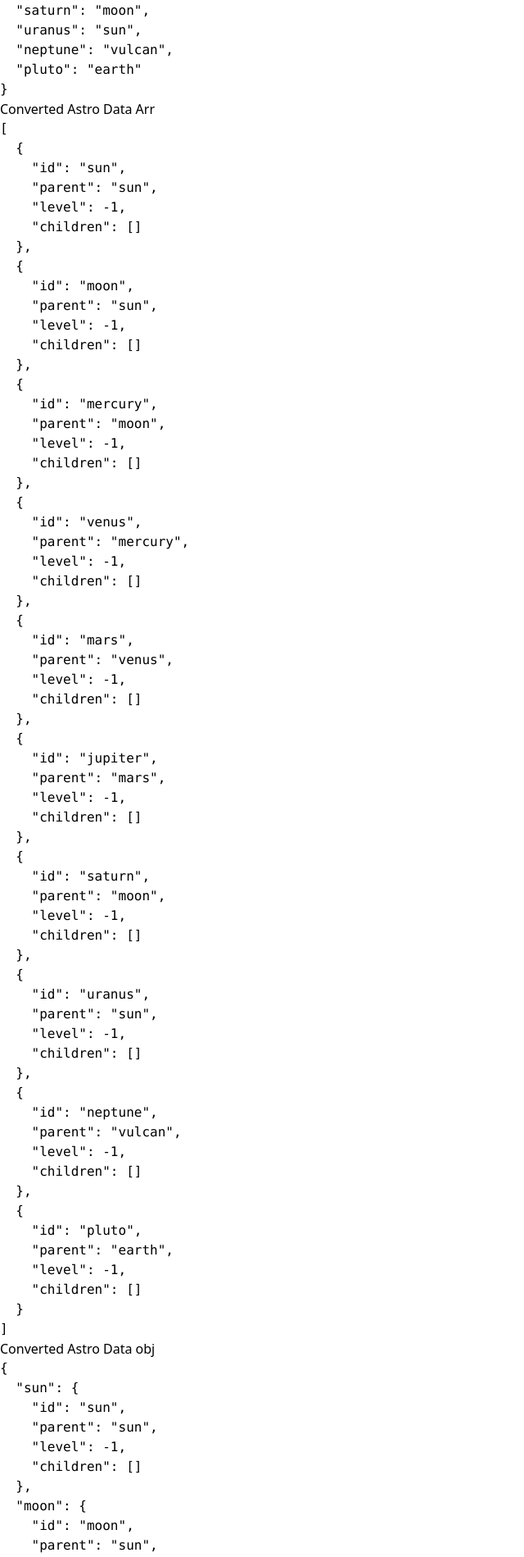
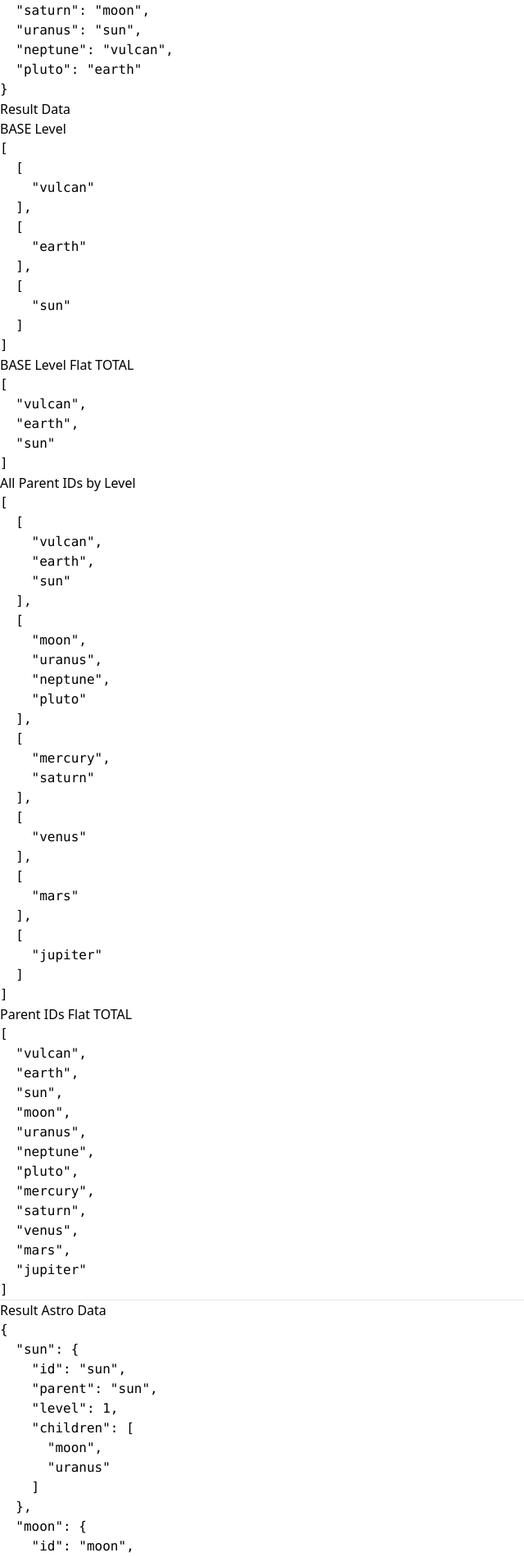
Before and after one commit to alexnas/vue-astro, a Vue app: page /astro in a window 1280 px wide. Shown: the part 285-2184 px from the top of the page at 82% size, without its empty margins (0-640 px from the left). Built offline with nearby package versions, Linux system fonts and the light colour scheme.

Commit message:
lean redundant temporary relatives (convertedInitDataArr, convertedInitDataObj)

```diff
--- a/src/stores/astroData.ts
+++ b/src/stores/astroData.ts
@@ -14,19 +14,19 @@ export const useAstroDataStore = defineStore('astroData', () => {
   const currenLevel = ref<number>(1) // Current level number
   const idsByLevel = reactive<string[][]>([]) // Ids, grouped by level
 
-  const convertedInitDataArr = computed(() => {
-    const arr = [] as IConverted1[]
+  // const convertedInitDataArr = computed(() => {
+  //   const arr = [] as IConverted1[]
 
-    Object.keys(initObj).forEach((planet) => {
-      const parent: string = initObj[planet]
-      arr.push({ id: planet, parent, level: -1, children: [] })
-    })
-    return arr
-  })
+  //   Object.keys(initObj).forEach((planet) => {
+  //     const parent: string = initObj[planet]
+  //     arr.push({ id: planet, parent, level: -1, children: [] })
+  //   })
+  //   return arr
+  // })
 
-  const convertedInitDataObj = computed((): IConverted2 => {
-    return getConvertedDataObj()
-  })
+  // const convertedInitDataObj = computed((): IConverted2 => {
+  //   return getConvertedDataObj()
+  // })
 
   const convertedResultDataObj = computed((): IConverted2 => {
     return getConvertedDataObj()
@@ -170,8 +170,8 @@ export const useAstroDataStore = defineStore('astroData', () => {
     baseLevelFlatPoly,
     baseLevelFlatTotal,
     idsAllArr,
-    convertedInitDataArr,
-    convertedInitDataObj,
+    // convertedInitDataArr,
+    // convertedInitDataObj,
     convertedRes,
     idsCurrentRest,
     currenLevel,
--- a/src/views/AstroView.vue
+++ b/src/views/AstroView.vue
@@ -4,16 +4,8 @@ import DataCard from '@/components/DataCard.vue'
 import { useAstroDataStore } from '@/stores/astroData'
 
 const astroDataStore = useAstroDataStore()
-const {
-  initObj,
-  baseLevel,
-  convertedInitDataArr,
-  convertedInitDataObj,
-  convertedRes,
-  baseLevelFlatTotal,
-  idsByLevel,
-  allLevelsFlatTotal
-} = storeToRefs(astroDataStore)
+const { initObj, baseLevel, convertedRes, baseLevelFlatTotal, idsByLevel, allLevelsFlatTotal } =
+  storeToRefs(astroDataStore)
 </script>
 
 <template>
@@ -24,8 +16,6 @@ const {
         <h2 class="text-2xl font-medium text-teal-400 text-center">Initial Data</h2>
         <div class="flex-col space-y-4">
           <DataCard title="Initial Astro Data" :data="initObj" />
-          <DataCard title="Converted Astro Data Arr" :data="convertedInitDataArr" />
-          <DataCard title="Converted Astro Data obj" :data="convertedInitDataObj" />
         </div>
       </div>
       <div>
```
